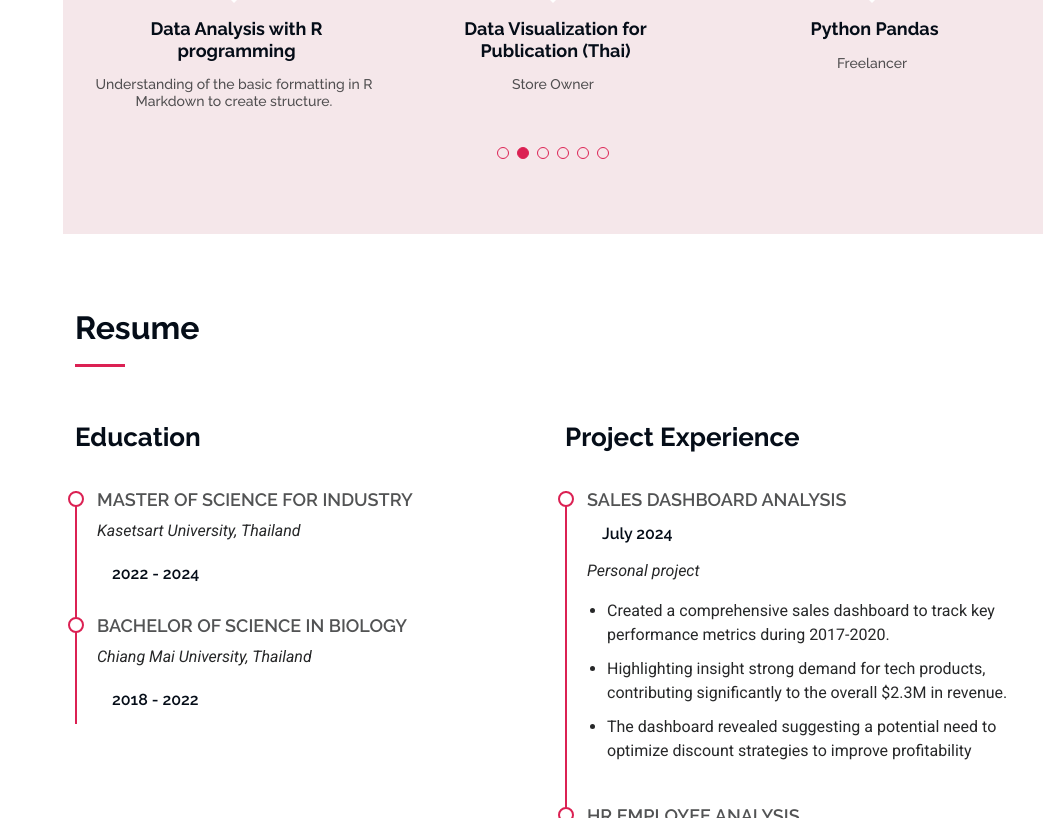
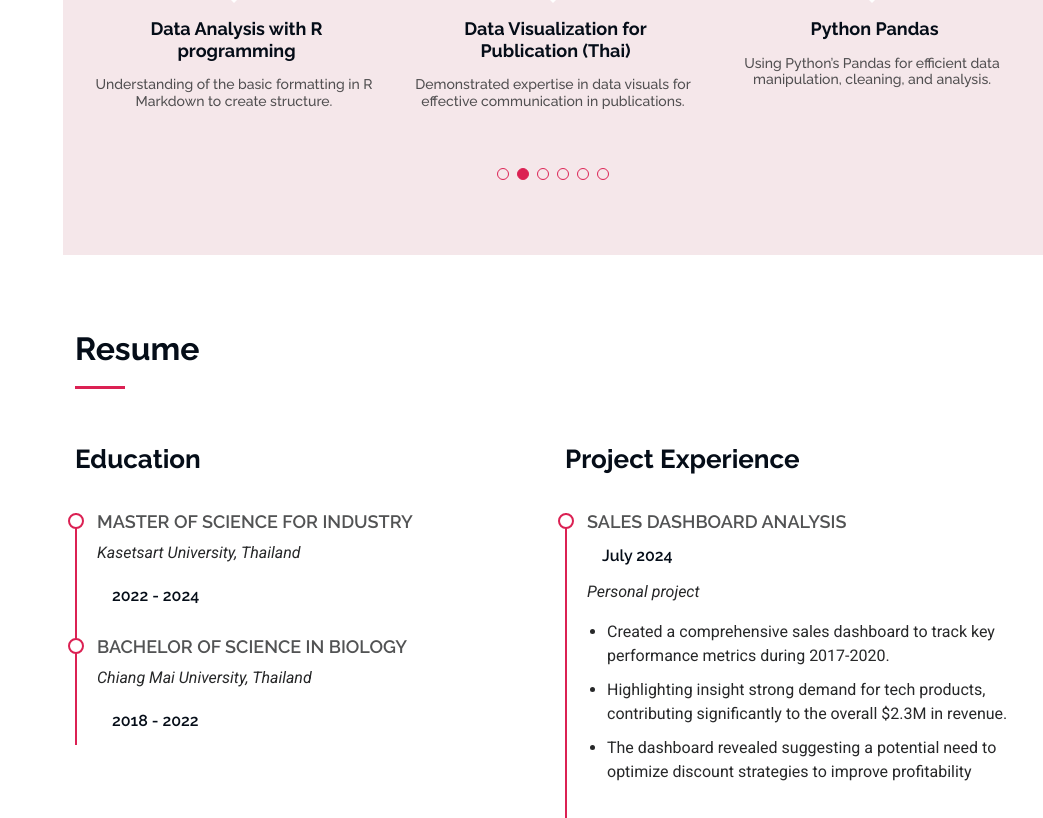
Before and after one commit to Nichakorn-Kumnan/Nichakorn-Portfolio.github.io, a plain HTML site: page index.html in a window 1280 px wide. Shown: the part 2644-3462 px from the top of the page, without its empty margins (237-1280 px from the left). Drawn offline with Linux system fonts and the light colour scheme.

Commit message:
1.0.2
Updated favicon
Updated certificate description

```diff
--- a/index.html
+++ b/index.html
@@ -286,7 +286,7 @@
                   </a>
                 </p>
                 <h3>Data Visualization for Publication (Thai)</h3>
-                <h4>Store Owner</h4>
+                <h4>Demonstrated expertise in data visuals for effective communication in publications.</h4>
               </div>
             </div><!-- End certificate item -->
 
@@ -298,7 +298,7 @@
                   </a>
                 </p>
                 <h3>Python Pandas</h3>
-                <h4>Freelancer</h4>
+                <h4>Using Python’s Pandas for efficient data manipulation, cleaning, and analysis.</h4>
               </div>
             </div><!-- End certificate item -->
 
@@ -310,7 +310,7 @@
                   </a>
                 </p>
                 <h3>SciPy in Python</h3>
-                <h4>Freelancer</h4>
+                <h4>Advanced data analysis and scientific computing with the SciPy library.</h4>
               </div>
             </div><!-- End certificate item -->
 
@@ -321,8 +321,8 @@
                     <img src="assets/img/certificates/certificate6.jfif" class="certificate-img" alt="">
                   </a>
                 </p>
-                <h3>SciPy in Python</h3>
-                <h4>Freelancer</h4>
+                <h3>Data Analyst From Thailand Professional Qualification Institute.</h3>
+                <h4>Data analysis, statistical methods, and analytical skills.</h4>
               </div>
             </div><!-- End certificate item -->
 
```
Also changed, not shown: assets/img/favicon.png.
